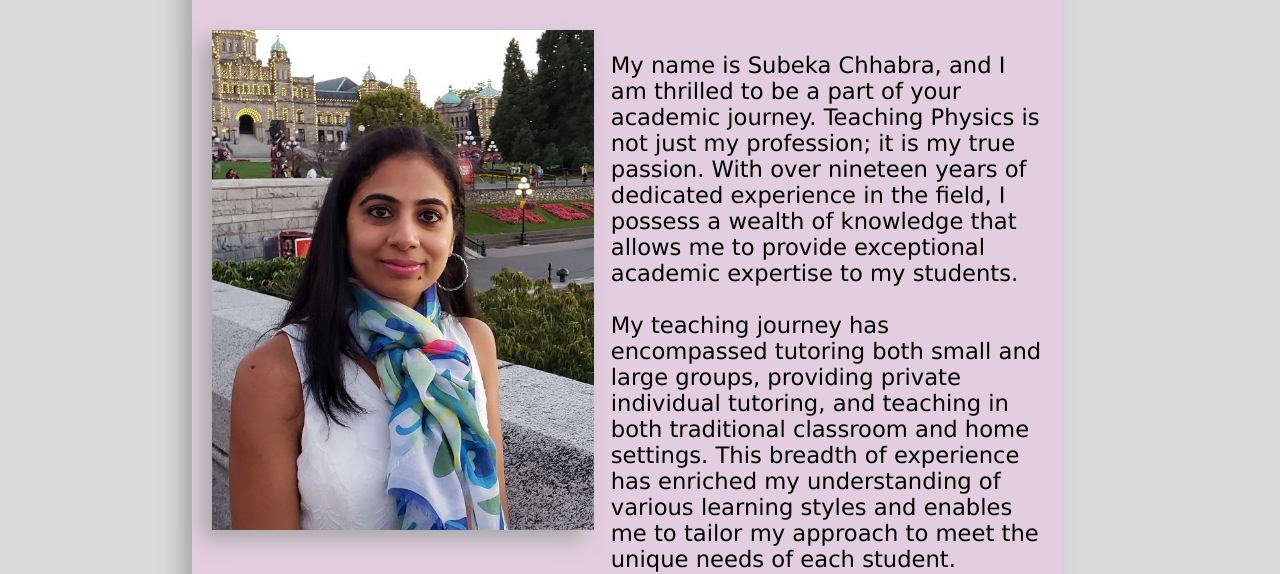
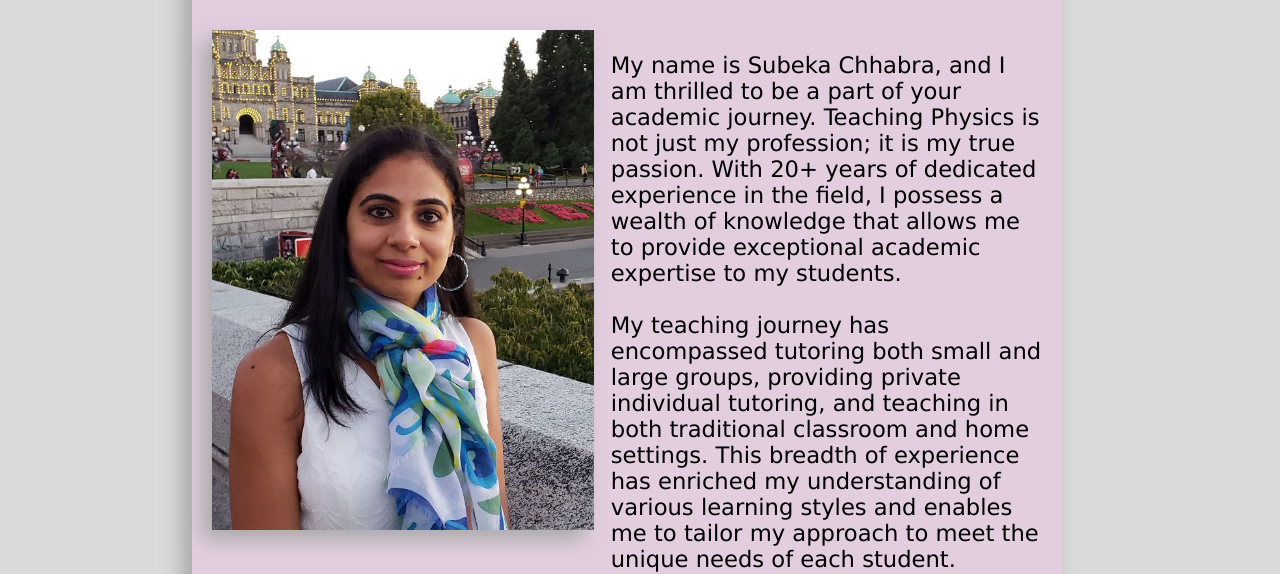
Before and after one commit to subekaphysicstutor/subekaphysicstutor.github.io, a plain HTML site: page aboutMe.html in a window 1280 px wide. Shown: the part 379-953 px from the top of the page. Drawn offline with Linux system fonts and the light colour scheme.

Commit message:
changed about me

```diff
--- a/aboutMe.html
+++ b/aboutMe.html
@@ -39,7 +39,7 @@
                     <img src="Pic.jpg" width="400px" height="500px" class="shadow">
                     <p class="boxtext">
                         My name is Subeka Chhabra, and I am thrilled to be a part of your academic journey.
-                        Teaching Physics is not just my profession; it is my true passion. With over nineteen years of dedicated experience in the field, I possess a wealth of knowledge that allows me to provide exceptional academic expertise to my students.
+                        Teaching Physics is not just my profession; it is my true passion. With 20+ years of dedicated experience in the field, I possess a wealth of knowledge that allows me to provide exceptional academic expertise to my students.
                         </br></br>
                         My teaching journey has encompassed tutoring both small and large groups, providing private individual tutoring, and teaching in both traditional classroom and home settings.
                         This breadth of experience has enriched my understanding of various learning styles and enables me to tailor my approach to meet the unique needs of each student.
```
